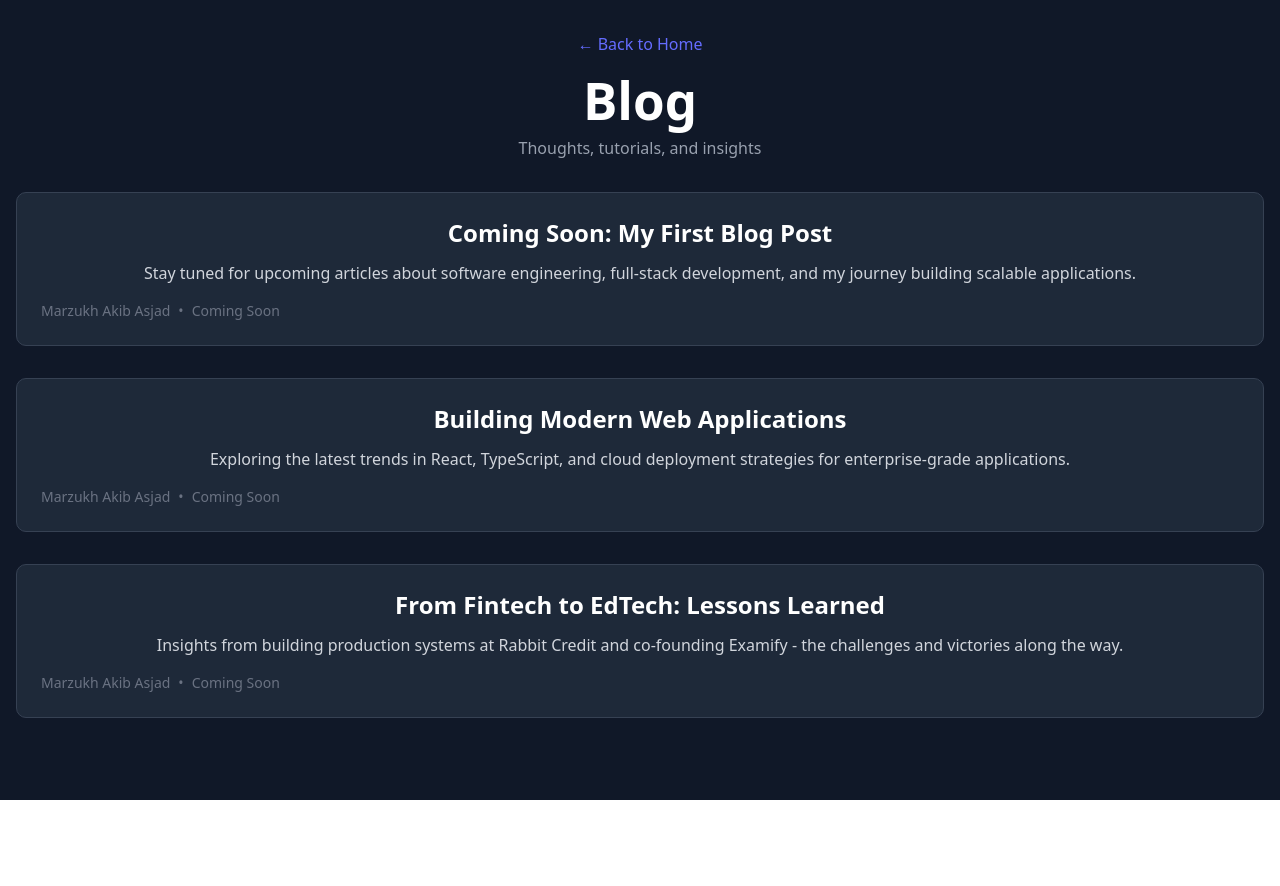
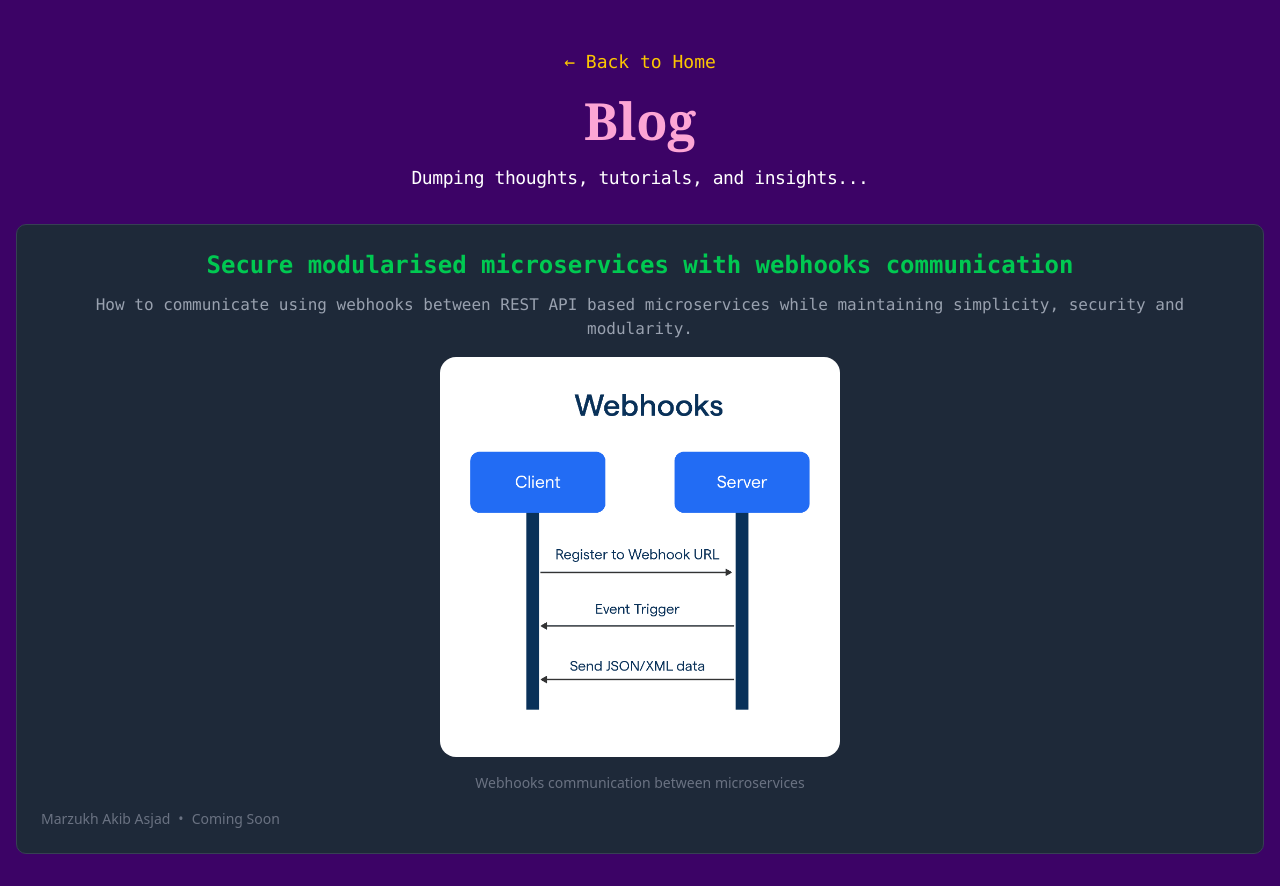
Before and after one commit to MarzukhAsjad/marzukhasjad.github.io, a React (Vite) app: page /blog in a window 1280 px wide. Before the commit the page ends 800 px from the top, so only its background shows below. Built offline with nearby package versions, Linux system fonts and the light colour scheme.

Commit message:
Enhance Blog post layout and content with new styling and image integration

```diff
--- a/src/pages/Blog.tsx
+++ b/src/pages/Blog.tsx
@@ -1,61 +1,50 @@
 import React from "react";
 import { Link } from "react-router-dom";
+import { TypingAnimation } from "@/components/magicui/terminal";
 
 const Blog: React.FC = () => {
   return (
-    <div className="min-h-screen bg-gray-900 text-white">
+    <div className="min-h-screen bg-purple-950 text-white">
       <div className="container mx-auto px-4 py-8">
         <header className="mb-8">
           <Link
             to="/"
-            className="text-blue-400 hover:text-blue-300 mb-4 inline-block"
+            className="mt-4 text-sm sm:text-lg !text-yellow-400 font-mono mb-4 inline-block hover:!text-yellow-600 transition-colors"
           >
             ← Back to Home
           </Link>
-          <h1 className="text-4xl font-bold mb-2">Blog</h1>
-          <p className="text-gray-400">Thoughts, tutorials, and insights</p>
+          <h1 className="text-4xl font-bold mb-2 text-pink-300 font-serif">
+            Blog
+          </h1>
+          <TypingAnimation
+            duration={50}
+            className="mt-4 text-sm sm:text-lg font-mono"
+            as={"header"}
+          >
+            {"Dumping thoughts, tutorials, and insights..."}
+          </TypingAnimation>
         </header>
 
         <div className="space-y-8">
           <article className="bg-gray-800 rounded-lg p-6 border border-gray-700">
-            <h2 className="text-2xl font-semibold mb-3 text-white">
-              Coming Soon: My First Blog Post
+            <h2 className="text-2xl font-semibold mb-3 text-green-500 font-mono">
+              Secure modularised microservices with webhooks communication
             </h2>
-            <p className="text-gray-300 mb-4">
-              Stay tuned for upcoming articles about software engineering,
-              full-stack development, and my journey building scalable
-              applications.
+            <p className="text-gray-400 mb-4 font-mono">
+              How to communicate using webhooks between REST API based
+              microservices while maintaining simplicity, security and
+              modularity.
             </p>
-            <div className="flex items-center text-sm text-gray-500">
-              <span>Marzukh Akib Asjad</span>
-              <span className="mx-2">•</span>
-              <span>Coming Soon</span>
+            <div className="flex justify-center mb-4">
+              <img
+                src="/webhook_post_image.png"
+                alt="Webhooks"
+                className="rounded-2xl w-100 h-auto"
+              />
             </div>
-          </article>
-
-          <article className="bg-gray-800 rounded-lg p-6 border border-gray-700">
-            <h2 className="text-2xl font-semibold mb-3 text-white">
-              Building Modern Web Applications
-            </h2>
-            <p className="text-gray-300 mb-4">
-              Exploring the latest trends in React, TypeScript, and cloud
-              deployment strategies for enterprise-grade applications.
-            </p>
-            <div className="flex items-center text-sm text-gray-500">
-              <span>Marzukh Akib Asjad</span>
-              <span className="mx-2">•</span>
-              <span>Coming Soon</span>
-            </div>
-          </article>
-
-          <article className="bg-gray-800 rounded-lg p-6 border border-gray-700">
-            <h2 className="text-2xl font-semibold mb-3 text-white">
-              From Fintech to EdTech: Lessons Learned
-            </h2>
-            <p className="text-gray-300 mb-4">
-              Insights from building production systems at Rabbit Credit and
-              co-founding Examify - the challenges and victories along the way.
-            </p>
+            <caption className="flex justify-center text-gray-500 text-sm mb-4">
+              Webhooks communication between microservices
+            </caption>
             <div className="flex items-center text-sm text-gray-500">
               <span>Marzukh Akib Asjad</span>
               <span className="mx-2">•</span>
```
Also changed, not shown: public/webhook_post_image.png (added).
